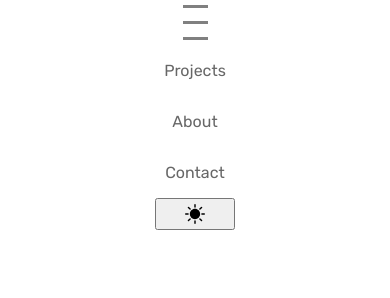
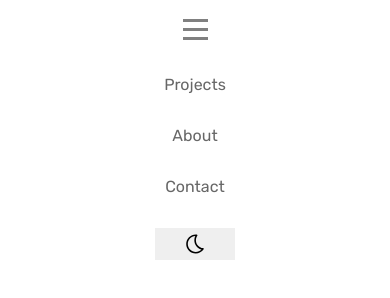
Before and after one commit to gxlpes/old-portfolio-website, a website built with Parcel: page src/index.html in a window 390 px wide. Both pictures are taken after a click on the element 195 px from the left and 22 px from the top of the page. Built offline with nearby package versions, Linux system fonts and the light colour scheme.

Commit message:
Statusbar mobile

```diff
--- a/src/index.html
+++ b/src/index.html
@@ -22,16 +22,9 @@
             <li class="nav-link"><a href="#contact">Contact</a></li>
           </ul>
           <button class="toggle-theme">
-            <svg
-              class="sun"
-              xmlns="http://www.w3.org/2000/svg"
-              viewBox="0 0 207.628 207.628"
-              style="enable-background: new 0 0 207.628 207.628"
-              xml:space="preserve"
-            >
-              <circle cx="103.814" cy="103.814" r="45.868" />
+            <svg class="moon" xmlns="http://www.w3.org/2000/svg" viewBox="0 0 512 512">
               <path
-                d="M103.814 157.183c-29.427 0-53.368-23.941-53.368-53.368s23.941-53.368 53.368-53.368 53.368 23.941 53.368 53.368-23.941 53.368-53.368 53.368zm0-91.737c-21.156 0-38.368 17.212-38.368 38.368s17.212 38.368 38.368 38.368 38.368-17.212 38.368-38.368-17.212-38.368-38.368-38.368zM103.814 39.385a7.5 7.5 0 0 1-7.5-7.5V7.5a7.5 7.5 0 0 1 15 0v24.385a7.5 7.5 0 0 1-7.5 7.5zM103.814 207.628a7.5 7.5 0 0 1-7.5-7.5v-24.385a7.5 7.5 0 0 1 15 0v24.385a7.5 7.5 0 0 1-7.5 7.5zM200.128 111.314h-24.385a7.5 7.5 0 0 1 0-15h24.385a7.5 7.5 0 0 1 0 15zM31.885 111.314H7.5a7.5 7.5 0 0 1 0-15h24.385a7.5 7.5 0 0 1 0 15zM154.676 60.452a7.474 7.474 0 0 1-5.303-2.197 7.5 7.5 0 0 1 0-10.606l17.243-17.242a7.498 7.498 0 0 1 10.606 0 7.5 7.5 0 0 1 0 10.606l-17.243 17.242a7.474 7.474 0 0 1-5.303 2.197zM35.709 179.419a7.474 7.474 0 0 1-5.303-2.197 7.5 7.5 0 0 1 0-10.606l17.243-17.243a7.5 7.5 0 0 1 10.606 0 7.5 7.5 0 0 1 0 10.606l-17.243 17.243a7.472 7.472 0 0 1-5.303 2.197zM171.918 179.419a7.474 7.474 0 0 1-5.303-2.197l-17.243-17.243a7.5 7.5 0 0 1 0-10.606 7.5 7.5 0 0 1 10.606 0l17.243 17.243a7.5 7.5 0 0 1 0 10.606 7.472 7.472 0 0 1-5.303 2.197zM52.952 60.452a7.474 7.474 0 0 1-5.303-2.197L30.406 41.013a7.5 7.5 0 0 1 0-10.606 7.498 7.498 0 0 1 10.606 0l17.243 17.242a7.5 7.5 0 0 1 0 10.606 7.472 7.472 0 0 1-5.303 2.197z"
+                d="M275.4 500.7c-135 0-244.7-109.8-244.7-244.7 0-134.9 109.8-244.7 244.7-244.7 8.2 0 16.4.4 24.6 1.2 7.2.7 13.5 5.2 16.5 11.7s2.4 14.2-1.6 20.2c-23 33.8-35.2 73.3-35.2 114.2 0 105 78.7 192.2 183.2 202.6 7.2.7 13.5 5.2 16.5 11.7 3.1 6.5 2.4 14.2-1.6 20.2-45.8 67.4-121.4 107.6-202.4 107.6zm-12.5-448C156.4 59.2 71.7 147.9 71.7 256c0 112.3 91.4 203.7 203.7 203.7 56.4 0 109.6-23.4 147.8-63.7-46.2-11.7-88.1-36.8-120.8-72.6-41.1-45.2-63.8-103.6-63.8-164.6.1-37.1 8.4-73.2 24.3-106.1z"
               />
             </svg>
           </button>
--- a/src/scss/base/_colors.scss
+++ b/src/scss/base/_colors.scss
@@ -5,3 +5,7 @@ $clr-accent-grey: #d9d9d9;
 html {
   color: $clr-main-grey;
 }
+
+button .sun .moon {
+  background-color: $clr-accent-grey;
+}
--- a/src/scss/components/_buttons.scss
+++ b/src/scss/components/_buttons.scss
@@ -1,4 +1,5 @@
 button {
   width: 5rem;
   height: 2rem;
+  border-style: none;
 }
--- a/src/scss/layout/_navbar.scss
+++ b/src/scss/layout/_navbar.scss
@@ -9,7 +9,8 @@ ul {
   gap: 2rem;
 }
 
-.sun {
+.sun,
+.moon {
   width: 20px;
   height: 100%;
   text-align: center;
@@ -21,22 +22,24 @@ ul {
     background-color: grey;
     width: 25px;
     height: 3px;
-    margin: 5px;
+    margin: 3px;
   }
 }
 
 @media screen and (max-width: 764px) {
   .burguer {
+    margin-top: 1rem;
     display: flex;
     flex-direction: column;
     align-items: center;
-    gap: 0.2rem;
   }
 
   nav {
+    margin-top: 1rem;
     display: none;
     flex-direction: column;
     text-align: center;
+    gap: 1rem;
   }
 
   ul {
```
Also changed, not shown: dist/index.html, src/assets/svg/moon.svg (added), 3 other files.
